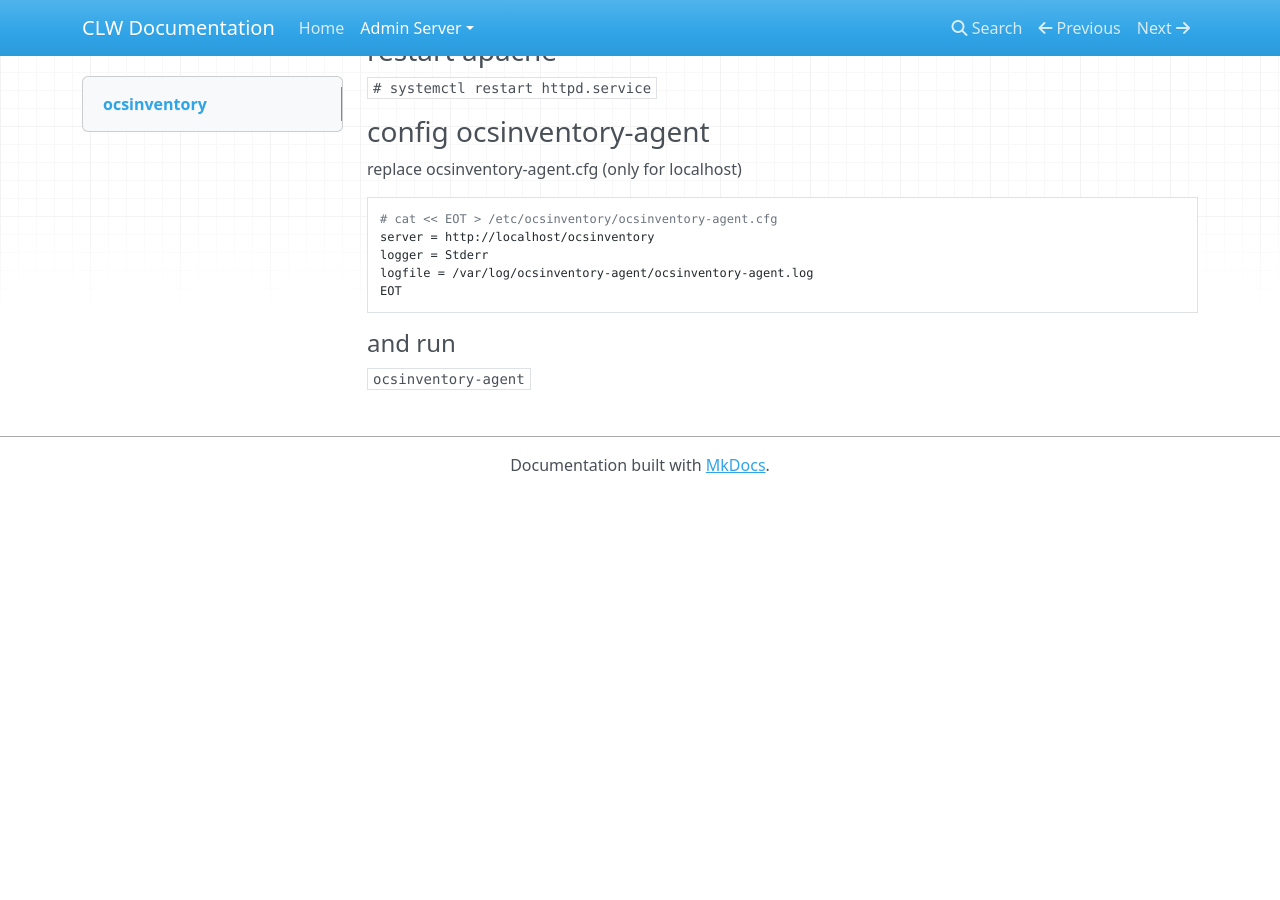
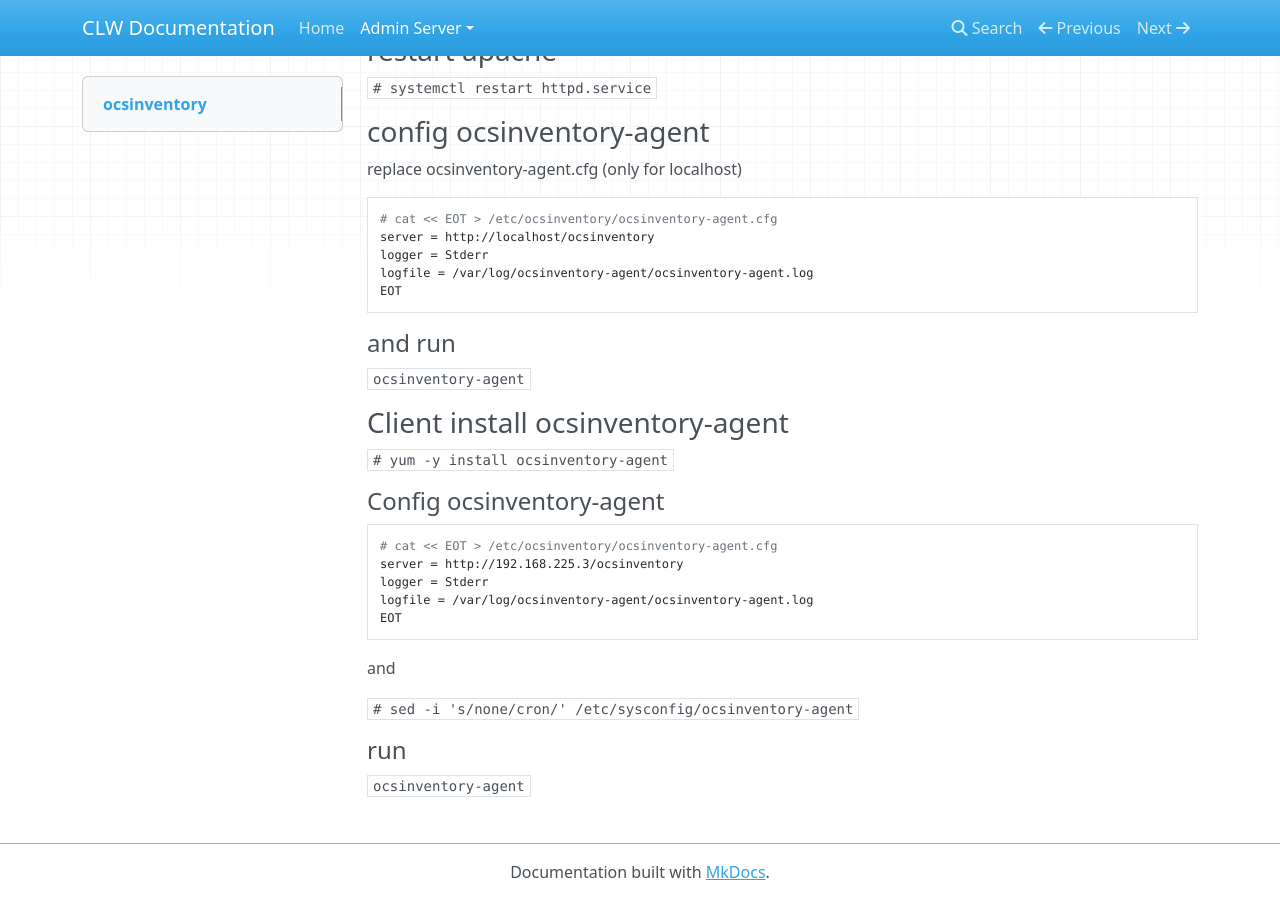
Before and after one commit to belbob/clw-documentation, an MkDocs documentation site: the page built from docs/installguide/adminserver/ocs.md, in a window 1280 px wide and 900 px high, scrolled down 1456 px. Built offline with MkDocs 1.6.1, drawn with Linux system fonts in a browser that asks for light colours; nearby versions of some CDN libraries; old or Windows-style settings are respelled for this version of MkDocs; before the commit the page ends 1949 px from its top, so only the background shows below that.

Commit message:
added ocs client

```diff
--- a/docs/installguide/adminserver/ocs.md
+++ b/docs/installguide/adminserver/ocs.md
@@ -79,3 +79,25 @@ replace ocsinventory-agent.cfg (only for localhost)
 #### and run
 
 ``ocsinventory-agent``
+
+
+### Client install ocsinventory-agent
+
+``# yum -y install ocsinventory-agent``
+
+#### Config ocsinventory-agent
+
+	# cat << EOT > /etc/ocsinventory/ocsinventory-agent.cfg
+	server = http://192.168.225.3/ocsinventory
+	logger = Stderr
+	logfile = /var/log/ocsinventory-agent/ocsinventory-agent.log
+	EOT
+
+
+and
+
+``# sed -i 's/none/cron/' /etc/sysconfig/ocsinventory-agent``
+
+#### run
+
+``ocsinventory-agent``
```
